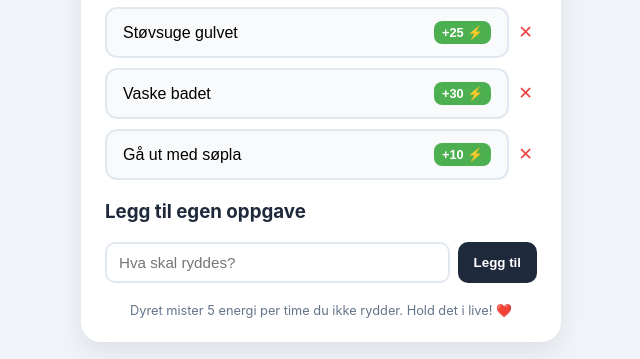
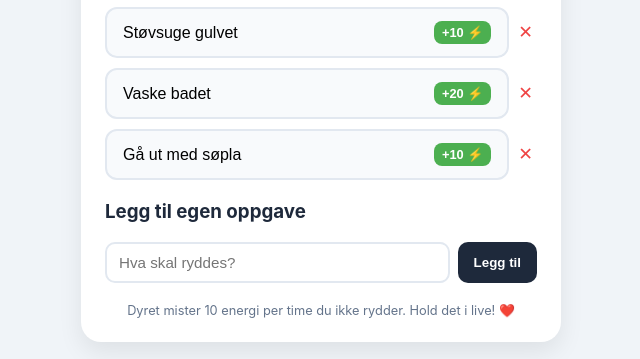
Before and after one commit to sondrehaukaas/Rydding, a plain HTML site: page index.html in a window 1280 px wide. Shown: the part 707-1066 px from the top of the page, 319-959 px from the left. Drawn offline with Linux system fonts and the light colour scheme.

Commit message:
Update index.html
enkel forandring av utdelta av poeng på standar oppgaver og tekst retting

```diff
--- a/index.html
+++ b/index.html
@@ -290,7 +290,7 @@ button:focus-visible, input:focus-visible {
     </div>
 
     <div class="info-footer">
-        Dyret mister 5 energi per time du ikke rydder.
+        Dyret mister 10 energi per time du ikke rydder.
         Hold det i live! ❤️
     </div>
 
@@ -303,8 +303,8 @@ const defaultTasks = [
     { name: "Rydde bort klær", points: 10 },
     { name: "Ta oppvasken / tømme maskin", points: 15 },
     { name: "Tørke av kjøkkenbenken", points: 10 },
-    { name: "Støvsuge gulvet", points: 25 },
-    { name: "Vaske badet", points: 30 },
+    { name: "Støvsuge gulvet", points: 10 },
+    { name: "Vaske badet", points: 20 },
     { name: "Gå ut med søpla", points: 10 }
 ];
 
```
